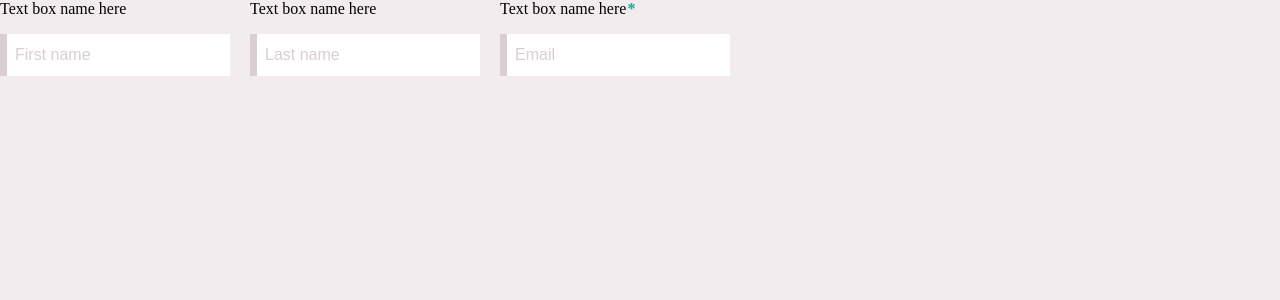
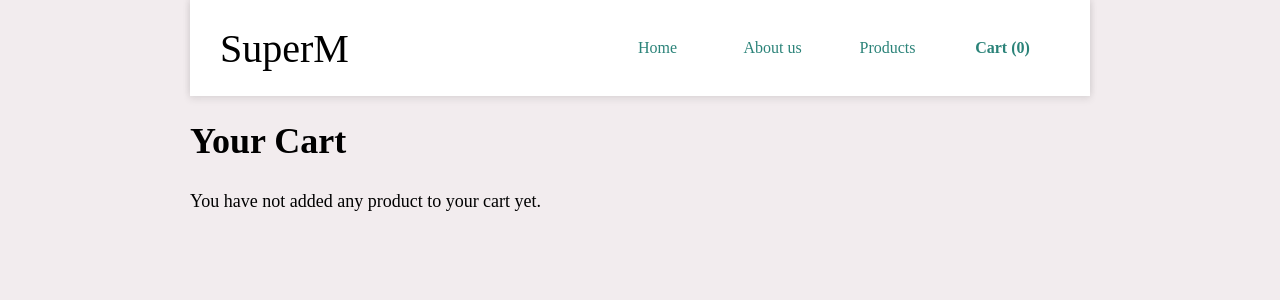
Before and after one commit to superbkj/react-tutorial, a React (Vite) app: page /cart in a window 1280 px wide. Shown: the top 300 px of the page. Built offline with nearby package versions, Linux system fonts and the light colour scheme.

Commit message:
create basic page routing

```diff
--- a/package.json
+++ b/package.json
@@ -11,7 +11,8 @@
   "dependencies": {
     "clsx": "^1.2.1",
     "react": "^18.2.0",
-    "react-dom": "^18.2.0"
+    "react-dom": "^18.2.0",
+    "react-router-dom": "^6.6.0"
   },
   "devDependencies": {
     "@types/react": "^18.0.26",
--- /dev/null
+++ b/src/About.jsx
@@ -0,0 +1,15 @@
+export default function About() {
+  return (
+    <div className="about-layout">
+      <div>
+        <h1>About Us</h1>
+        <p>
+          We started operations in 2020. We guarantee fresh produce.<br />
+          Save time by shopping on our app and we'll deliver the products right to your home. <br />
+          <em>We use Stripe to process your payment.</em>
+        </p>
+      </div>
+      <img src="https://res.cloudinary.com/dbfn5lnvx/image/upload/q_auto,w_550/v1607770215/react-tutorial/supermarket/about.jpg" height="275" width="183" className="rounded" alt="" />
+    </div>
+  )
+}
--- a/src/App.jsx
+++ b/src/App.jsx
@@ -1,20 +1,26 @@
+import {BrowserRouter, Routes, Route, Link} from "react-router-dom";
+
 import Button from "./Button.jsx";
 import Input from "./Input.jsx";
+import NavBar from "./NavBar.jsx";
+import Home from "./Home.jsx";
+import About from "./About.jsx";
+import Products from "./Products.jsx";
+import Cart from "./Cart.jsx";
 
 function App() {
-  function handleButtonClick() {
-    //
-  }
-
-  function handleLastNameInput() {
-    //
-  }
 
   return (
-    <div style={{display: "flex", alignItems: "center", gap: "20px", flexWrap: "wrap"}}>
-        <Input placeholder="First name" />
-        <Input placeholder="Last name" onInput={handleLastNameInput} />
-        <Input placeholder="Email" type="email" required />
+    <div className="container">
+      <BrowserRouter>
+        <NavBar />
+        <Routes>
+          <Route path="/" element={<Home />}></Route>
+          <Route path="/about" element={<About />}></Route>
+          <Route path="/products" element={<Products />}></Route>
+          <Route path="/cart" element={<Cart />}></Route>
+        </Routes>
+      </BrowserRouter>
     </div>
   )
 }
--- /dev/null
+++ b/src/Cart.jsx
@@ -0,0 +1,10 @@
+export default function Cart() {
+  return (
+    <div className="cart-layout">
+      <div>
+        <h1>Your Cart</h1>
+        <p>You have not added any product to your cart yet.</p>
+      </div>
+    </div>
+  )
+}
--- /dev/null
+++ b/src/Home.jsx
@@ -0,0 +1,19 @@
+import {Link} from "react-router-dom";
+
+export default function Home() {
+  return (
+    <div className="home-layout">
+      <div>
+      <h1>Online shopping simplified</h1>
+      <p>
+        Order your groceries from <em>SuperM</em> with our easy to use app,
+        and get your products delivered straight to your doorstep.
+      </p>
+      <Link to="/products" className="btn btn-default">
+        Start shopping
+      </Link>
+      </div>
+      <img src="https://res.cloudinary.com/dbfn5lnvx/image/upload/q_auto,w_700/v1607770215/react-tutorial/supermarket/home.jpg" width="350" height="240" className="rounded home-image" alt="" />
+    </div>
+  )
+}
--- /dev/null
+++ b/src/NavBar.jsx
@@ -0,0 +1,23 @@
+import {Link, NavLink} from "react-router-dom";
+
+export default function NavBar() {
+  return (
+    <nav className="navbar">
+      <Link className="nav-brand" to="/">SuperM</Link>
+      <ul>
+        <li className="nav-item">
+          <NavLink className={({isActive}) => isActive ? "active" : ""} to="/">Home</NavLink>
+        </li>
+        <li className="nav-item">
+          <NavLink className={({isActive}) => isActive ? "active" : ""} to="/about">About us</NavLink>
+        </li>
+        <li className="nav-item">
+          <NavLink className={({isActive}) => isActive ? "active" : ""} to="/products">Products</NavLink>
+        </li>
+        <li className="nav-item">
+          <NavLink className={({isActive}) => isActive ? "active" : ""} to="/cart">Cart (0)</NavLink>
+        </li>
+      </ul>
+    </nav>
+  )
+}
--- /dev/null
+++ b/src/Products.jsx
@@ -0,0 +1,8 @@
+export default function Products() {
+  return (
+    <div className="products-layout">
+      <h1>Products</h1>
+      <p>Take a look at our products</p>
+    </div>
+  )
+}
```
Also changed, not shown: 1 other file (tests, documents, lock files or other folders).
